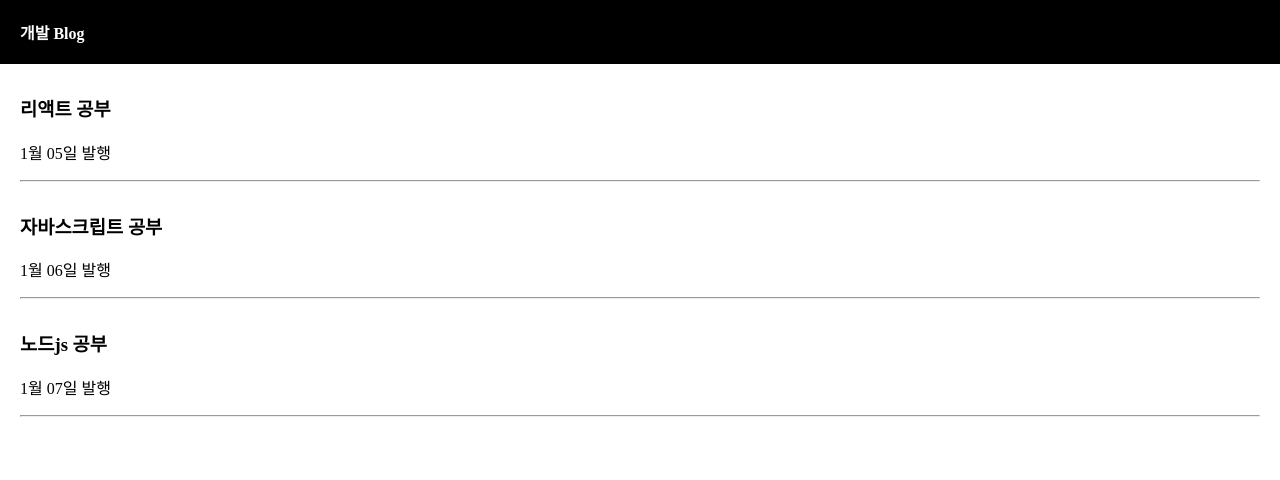
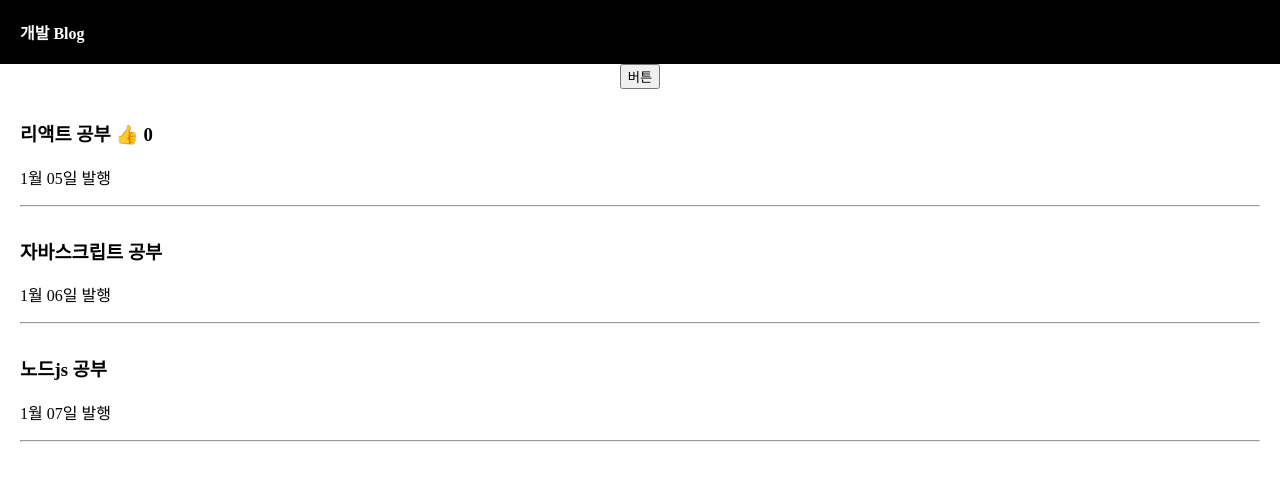
Before and after one commit to crystal993/React_Study_1, a React (Create React App) app in the folder blog/: page / in a window 1280 px wide. Shown: the top 480 px of the page. Built offline with nearby package versions, Linux system fonts and the light colour scheme.

Commit message:
learn how to use state in react

```diff
--- a/blog/src/App.js
+++ b/blog/src/App.js
@@ -9,15 +9,16 @@
   // var [a,b] = [10, 100];
   // a = 10, b = 100 이렇게 저장됨
   let [글제목,글제목변경] = useState(['리액트 공부','자바스크립트 공부','노드js 공부']);
-  let [글제목2,글제목변경2] = useState('여자 코트 추천2');
+  let [따봉, 따봉변경] = useState(0);
 
   return (
     <div className="App">
       <div className="black-nav">
         <div>개발 Blog</div>
       </div>
+      <button onClick={ () => { 글제목변경(['여자코트추천','여자코트추천2','여자코트추천3']) }}>버튼</button>
       <div className="list">
-        <h3> { 글제목[0] } </h3>
+        <h3> { 글제목[0] } <span onClick={ () => { 따봉변경(따봉+1);}}>👍</span> {따봉} </h3>
         <p> 1월 05일 발행</p>
         <hr/>
       </div>
```
